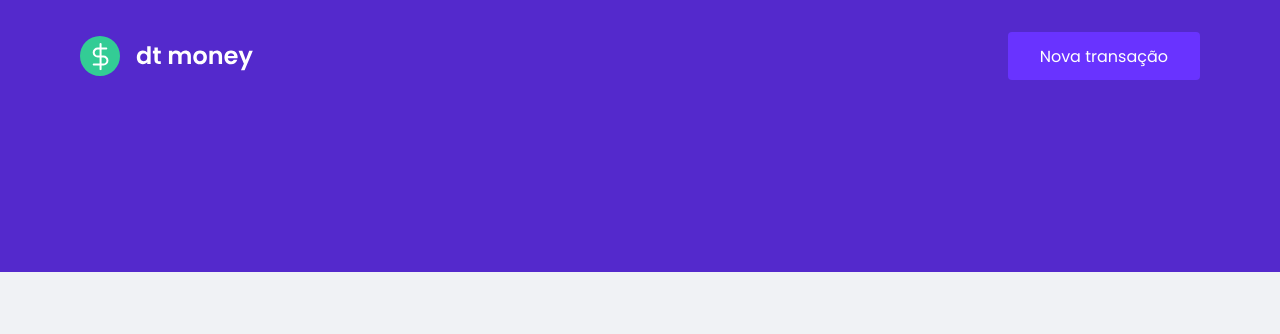
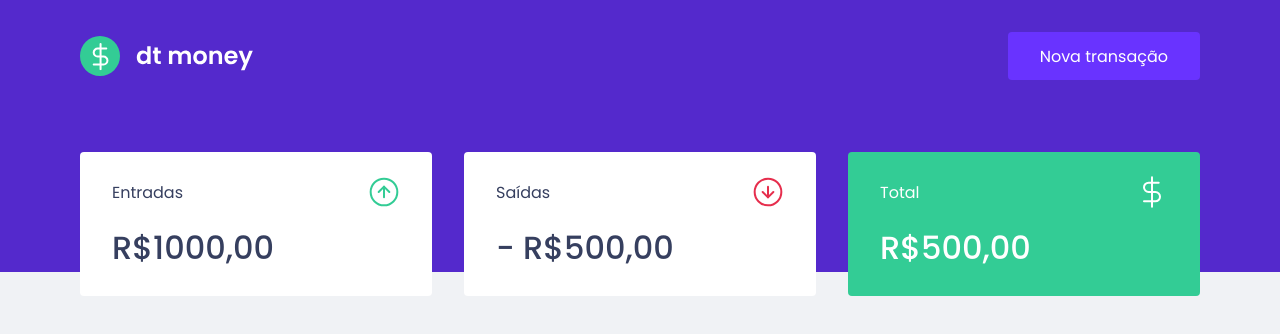
Before and after one commit to AlissonFredo/dt-money-rocketseat, a React (Create React App) app: page / in a window 1280 px wide. Shown: the top 334 px of the page. Built offline with nearby package versions, Linux system fonts and the light colour scheme.

Commit message:
adding component summary

```diff
--- a/public/index.html
+++ b/public/index.html
@@ -5,7 +5,7 @@
     <link rel="preconnect" href="https://fonts.gstatic.com" crossorigin>
     <meta charset="utf-8" />
     <link rel="shortcut icon" href="favicon.png" type="image/png">
-    <link href="https://fonts.googleapis.com/css2?family=Poppins:wght@400;600&display=swap" rel="stylesheet">
+    <link href="https://fonts.googleapis.com/css2?family=Poppins:wght@400;500;600&display=swap" rel="stylesheet">
     <title>dtmoney</title>
   </head>
   <body>
--- a/src/App.tsx
+++ b/src/App.tsx
@@ -1,3 +1,4 @@
+import { Dashboard } from "./components/Dashboard";
 import { Header } from "./components/Header";
 import { GlobalStyle } from "./styles/global";
 
@@ -5,6 +6,7 @@
   return (
     <>
         <Header />
+        <Dashboard />
         <GlobalStyle />
     </>
   );
--- /dev/null
+++ b/src/components/Dashboard/index.tsx
@@ -0,0 +1,11 @@
+import { Summary } from '../Summary'
+import { Container } from './styles'
+
+export function Dashboard() {
+
+    return (
+        <Container>
+            <Summary />
+        </Container>
+    )
+}
--- /dev/null
+++ b/src/components/Dashboard/styles.ts
@@ -0,0 +1,7 @@
+import styled from "styled-components";
+
+export const Container = styled.main`
+    max-width: 1120px;
+    margin: 0 auto;
+    padding: 2.5rem 1rem;
+`;
--- /dev/null
+++ b/src/components/Summary/index.tsx
@@ -0,0 +1,32 @@
+import { Container } from "./styles";
+import incomeImg from "../../assets/income.svg"
+import outcomeImg from "../../assets/outcome.svg"
+import totalImg from "../../assets/total.svg"
+
+export function Summary() {
+    return (
+        <Container>
+            <div>
+                <header>
+                    <p>Entradas</p>
+                    <img src={incomeImg} alt="Entradas" />
+                </header>
+                <strong>R$1000,00</strong>
+            </div>
+            <div>
+                <header>
+                    <p>Saídas</p>
+                    <img src={outcomeImg} alt="Saídas" />
+                </header>
+                <strong>- R$500,00</strong>
+            </div>
+            <div className="highlight-background">
+                <header>
+                    <p>Total</p>
+                    <img src={totalImg} alt="Total" />
+                </header>
+                <strong>R$500,00</strong>
+            </div>
+        </Container>
+    )
+}
--- /dev/null
+++ b/src/components/Summary/styles.ts
@@ -0,0 +1,34 @@
+import styled from "styled-components";
+
+export const Container = styled.div`
+    display: grid;
+    grid-template-columns: repeat(3, 1fr);
+    gap: 2rem;
+    margin-top: -10rem;
+
+    div {
+        background: var(--shape);
+        padding: 1.5rem 2rem;
+        border-radius: 0.25rem;
+        color: var(--text-title);
+
+        header {
+            display: flex;
+            align-items: center;
+            justify-content: space-between;
+        }
+
+        strong {
+            display: block;
+            margin-top: 1rem;
+            font-size: 2rem;
+            font-weight: 500;
+            line-height: 3rem;
+        }
+
+        &.highlight-background {
+            background: var(--green);
+            color: #fff;
+        }
+    }
+`;
--- a/src/styles/global.ts
+++ b/src/styles/global.ts
@@ -5,6 +5,7 @@
         --background: #f0f2f5;
         --red: #E52E40;
         --blue: #5429cc;
+        --green: #33cc95;
         --blue-light: #6933ff;
         --text-title: #363f5f;
         --text-body: #969cb3;
```
